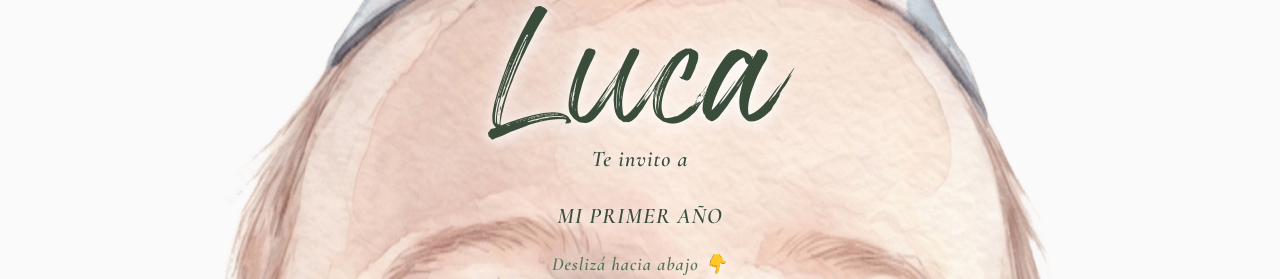
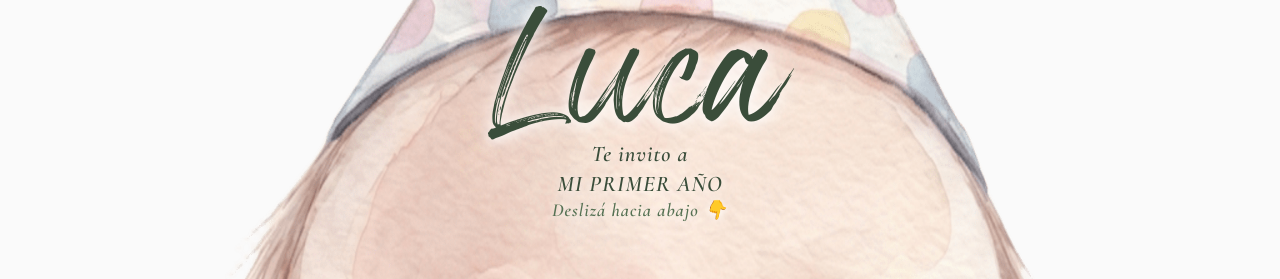
Before and after one commit to WalArg/invitacion_cumple, a React (Vite) app: page / in a window 1280 px wide. Shown: the top 279 px of the page. Built offline with nearby package versions, Linux system fonts and the light colour scheme.

Commit message:
Reduce vertical spacing between Te invito a and MI PRIMER AÑO subtitle lines

```diff
--- a/src/index.css
+++ b/src/index.css
@@ -84,7 +84,7 @@ body {
   text-shadow: 0 2px 12px rgba(255, 255, 255, 0.9), 0 0 25px rgba(255, 255, 255, 0.95);
 }
 
-/* "Te invito a mi primer año" - Elegant Cormorant Garamond font */
+/* "Te invito a" & "MI PRIMER AÑO" - Elegant Cormorant Garamond font */
 .subtitle-primer-ano {
   font-family: 'Cormorant Garamond', serif;
   font-size: 1.4rem;
@@ -92,8 +92,8 @@ body {
   font-style: italic;
   letter-spacing: 1px;
   color: #3A4D3A;
-  margin-top: 6px;
-  margin-bottom: 24px;
+  margin: 2px 0;
+  line-height: 1.15;
   text-shadow: 0 2px 10px rgba(255, 255, 255, 0.95);
 }
 
```
Also changed, not shown: public/luca.png.
